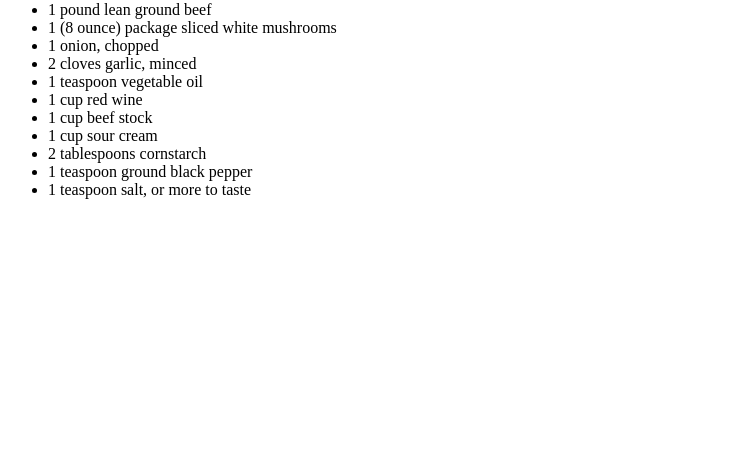
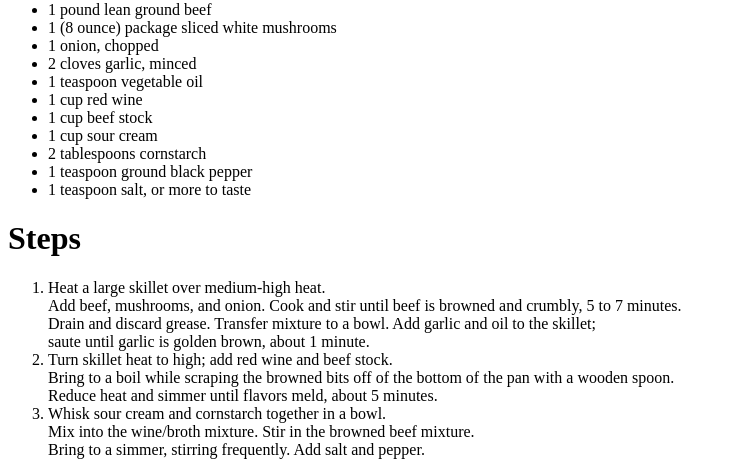
Before and after one commit to TheeAlmightyOne/odin-recipes, a plain HTML site: page recipes/stroganoff.html in a window 1280 px wide. Shown: the part 561-1036 px from the top of the page, without its empty margins (0-736 px from the left). Before the commit the page ends 800 px from the top, so only its background shows below. Drawn offline with Linux system fonts and the light colour scheme.

Commit message:
add new li elements to new ol element

```diff
--- a/recipes/stroganoff.html
+++ b/recipes/stroganoff.html
@@ -23,5 +23,18 @@
         <li>1 teaspoon ground black pepper</li>
         <li>1 teaspoon salt, or more to taste</li>
     </ul>
+    <h1>Steps</h1>
+    <ol>
+        <li>Heat a large skillet over medium-high heat. <br>
+            Add beef, mushrooms, and onion. Cook and stir until beef is browned and crumbly, 5 to 7 minutes.<br>
+            Drain and discard grease. Transfer mixture to a bowl. Add garlic and oil to the skillet;<br>
+            saute until garlic is golden brown, about 1 minute.</li>
+        <li>Turn skillet heat to high; add red wine and beef stock.<br>
+            Bring to a boil while scraping the browned bits off of the bottom of the pan with a wooden spoon.<br>
+            Reduce heat and simmer until flavors meld, about 5 minutes.</li>
+        <li>Whisk sour cream and cornstarch together in a bowl.<br>
+            Mix into the wine/broth mixture. Stir in the browned beef mixture. <br>
+            Bring to a simmer, stirring frequently. Add salt and pepper.</li>
+    </ol>
 </body>
 </html>
```
